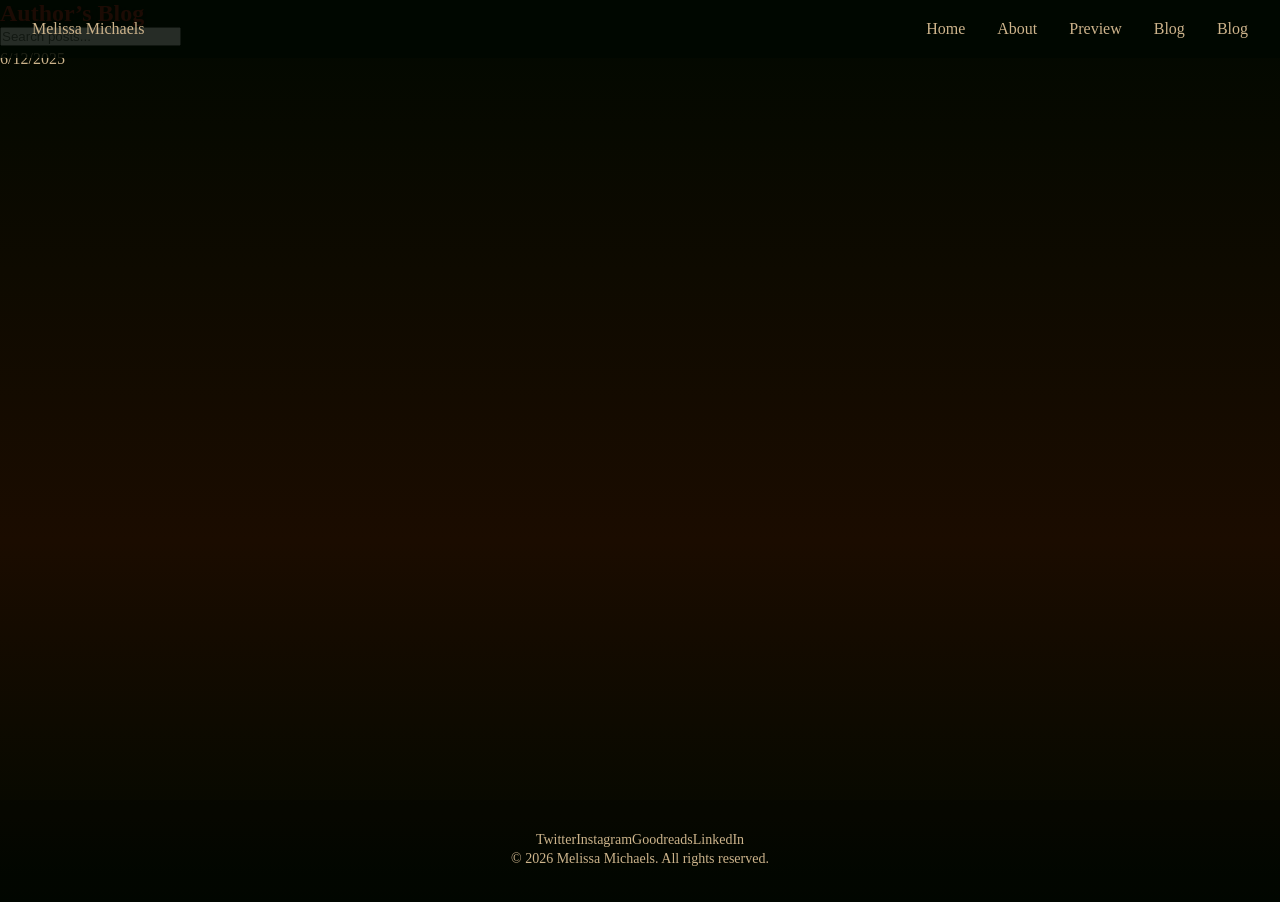
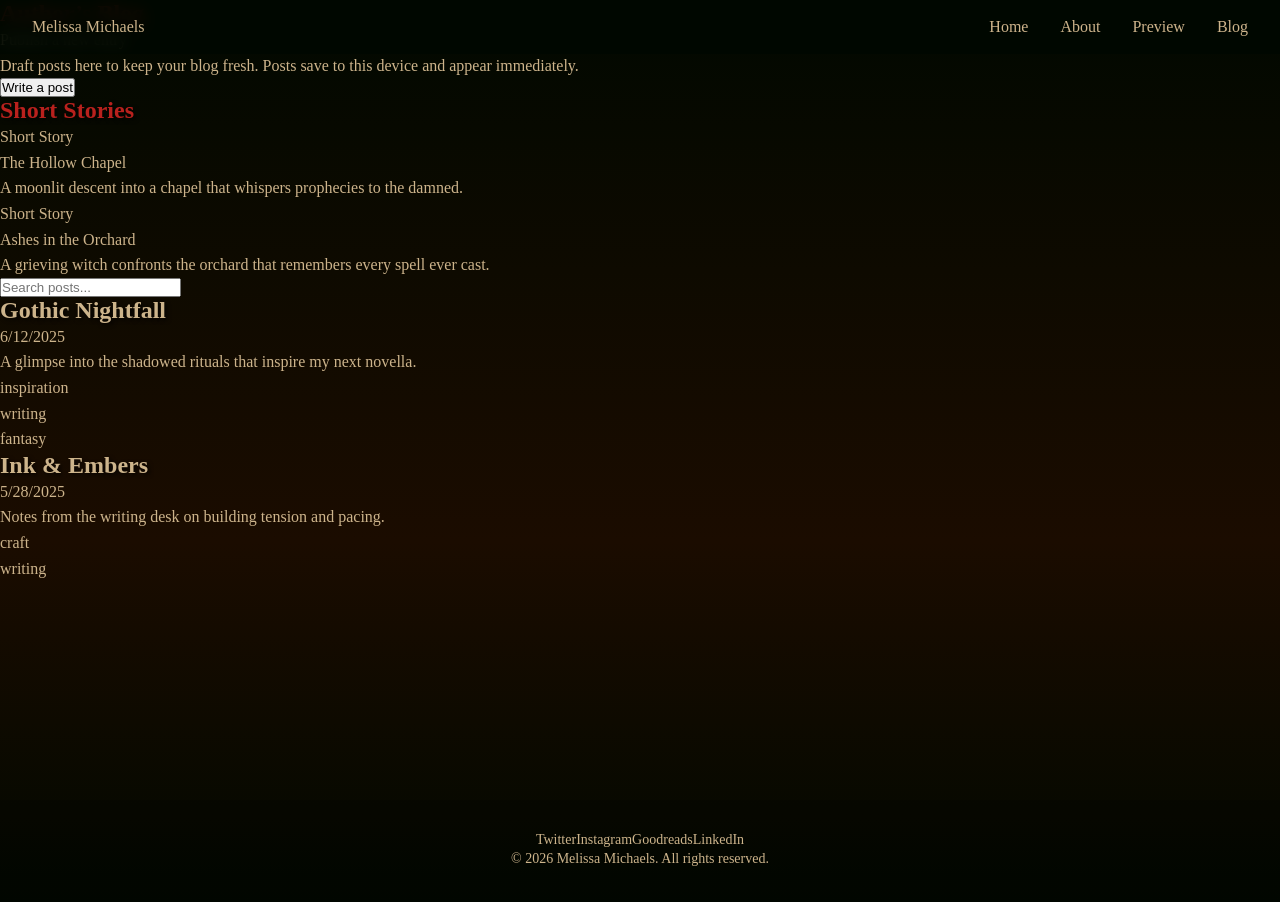
Before and after one commit to JVCarmich0959/author-website, a React (Vite) app: page /blog in a window 1280 px wide. Built offline with nearby package versions, Linux system fonts and the light colour scheme.

Commit message:
Add blog publishing tools and short stories

```diff
--- a/src/components/blog/BlogPage.jsx
+++ b/src/components/blog/BlogPage.jsx
@@ -4,6 +4,7 @@ import PostPreview from './PostPreview';
 import SearchBar from '../utility/SearchBar';
 import Pagination from '../utility/Pagination';
 import posts from "../../data/posts.js";
+import shortStories from "../../data/shortStories.js";
 import { debounce } from 'lodash';
 
 export default function AuthorBlogPage() {
@@ -11,7 +12,27 @@ export default function AuthorBlogPage() {
   const [page, setPage] = useState(1);
   const [isLoading, setIsLoading] = useState(false);
   const [error, setError] = useState(null);
+  const [localPosts, setLocalPosts] = useState([]);
+  const [showForm, setShowForm] = useState(false);
+  const [formState, setFormState] = useState({
+    title: '',
+    summary: '',
+    body: '',
+    tags: '',
+    featuredImage: '',
+  });
   const perPage = 6;
+
+  useEffect(() => {
+    const stored = window.localStorage.getItem('authorBlogPosts');
+    if (stored) {
+      try {
+        setLocalPosts(JSON.parse(stored));
+      } catch (err) {
+        console.error('Failed to parse local blog posts', err);
+      }
+    }
+  }, []);
 
   // Debounce search input to prevent excessive filtering
   const debouncedSetSearch = useMemo(
@@ -29,10 +50,15 @@ export default function AuthorBlogPage() {
     };
   }, [debouncedSetSearch]);
 
+  const allPosts = useMemo(
+    () => [...localPosts, ...posts],
+    [localPosts]
+  );
+
   const filtered = useMemo(() => {
     setIsLoading(true);
     try {
-      const result = posts.filter((post) =>
+      const result = allPosts.filter((post) =>
         post.title?.toLowerCase().includes(search.toLowerCase()) ||
         post.summary?.toLowerCase().includes(search.toLowerCase()) ||
         (post.tags || []).some(tag =>
@@ -46,7 +72,7 @@ export default function AuthorBlogPage() {
       setIsLoading(false);
       return [];
     }
-  }, [search]);
+  }, [allPosts, search]);
 
   const paginated = useMemo(() => {
     const start = (page - 1) * perPage;
@@ -55,11 +81,150 @@ export default function AuthorBlogPage() {
 
   const totalPages = Math.ceil(filtered.length / perPage);
 
+  const handleFormChange = (event) => {
+    const { name, value } = event.target;
+    setFormState((prev) => ({ ...prev, [name]: value }));
+  };
+
+  const handleSubmit = (event) => {
+    event.preventDefault();
+    const trimmedTitle = formState.title.trim();
+    const trimmedBody = formState.body.trim();
+
+    if (!trimmedTitle || !trimmedBody) {
+      setError('Please provide a title and body before publishing.');
+      return;
+    }
+
+    const slugBase = trimmedTitle
+      .toLowerCase()
+      .replace(/[^a-z0-9]+/g, '-')
+      .replace(/(^-|-$)/g, '');
+
+    const newPost = {
+      slug: `${slugBase}-${Date.now()}`,
+      title: trimmedTitle,
+      summary: formState.summary.trim(),
+      excerpt: formState.summary.trim(),
+      body: trimmedBody,
+      tags: formState.tags
+        .split(',')
+        .map((tag) => tag.trim())
+        .filter(Boolean),
+      featuredImage: formState.featuredImage.trim(),
+      date: new Date().toISOString(),
+      author: 'Melissa Michaels',
+    };
+
+    const updatedPosts = [newPost, ...localPosts];
+    setLocalPosts(updatedPosts);
+    window.localStorage.setItem('authorBlogPosts', JSON.stringify(updatedPosts));
+    setFormState({ title: '', summary: '', body: '', tags: '', featuredImage: '' });
+    setShowForm(false);
+    setError(null);
+    setPage(1);
+  };
+
   return (
     <section className="max-w-5xl mx-auto px-4 py-10" aria-labelledby="blog-title">
       <h1 id="blog-title" className="text-4xl font-bold mb-6 text-gray-900">
         Author’s Blog
       </h1>
+      <div className="bg-stone-950/90 border border-amber-200/20 text-amber-100 rounded-2xl p-6 mb-10 shadow-lg">
+        <div className="flex flex-col gap-4 md:flex-row md:items-center md:justify-between">
+          <div>
+            <p className="text-lg font-semibold">Publish a new entry</p>
+            <p className="text-sm text-amber-200/80">
+              Draft posts here to keep your blog fresh. Posts save to this device and appear immediately.
+            </p>
+          </div>
+          <button
+            type="button"
+            onClick={() => setShowForm((prev) => !prev)}
+            className="px-4 py-2 rounded-lg bg-amber-200 text-stone-900 font-semibold hover:bg-amber-300 transition-colors"
+          >
+            {showForm ? 'Hide form' : 'Write a post'}
+          </button>
+        </div>
+        {showForm && (
+          <form onSubmit={handleSubmit} className="mt-6 grid gap-4">
+            <label className="grid gap-2 text-sm">
+              Title
+              <input
+                name="title"
+                value={formState.title}
+                onChange={handleFormChange}
+                className="rounded-lg border border-amber-200/30 bg-stone-900/80 px-3 py-2 text-amber-100"
+                required
+              />
+            </label>
+            <label className="grid gap-2 text-sm">
+              Summary
+              <input
+                name="summary"
+                value={formState.summary}
+                onChange={handleFormChange}
+                className="rounded-lg border border-amber-200/30 bg-stone-900/80 px-3 py-2 text-amber-100"
+                placeholder="Short teaser for the post."
+              />
+            </label>
+            <label className="grid gap-2 text-sm">
+              Body (Markdown supported)
+              <textarea
+                name="body"
+                value={formState.body}
+                onChange={handleFormChange}
+                className="min-h-[140px] rounded-lg border border-amber-200/30 bg-stone-900/80 px-3 py-2 text-amber-100"
+                required
+              />
+            </label>
+            <label className="grid gap-2 text-sm">
+              Tags (comma separated)
+              <input
+                name="tags"
+                value={formState.tags}
+                onChange={handleFormChange}
+                className="rounded-lg border border-amber-200/30 bg-stone-900/80 px-3 py-2 text-amber-100"
+                placeholder="fantasy, writing, events"
+              />
+            </label>
+            <label className="grid gap-2 text-sm">
+              Featured image URL
+              <input
+                name="featuredImage"
+                value={formState.featuredImage}
+                onChange={handleFormChange}
+                className="rounded-lg border border-amber-200/30 bg-stone-900/80 px-3 py-2 text-amber-100"
+                placeholder="https://..."
+              />
+            </label>
+            <button
+              type="submit"
+              className="w-full md:w-auto px-5 py-2 rounded-lg bg-red-700 text-white font-semibold hover:bg-red-800 transition-colors"
+            >
+              Publish post
+            </button>
+          </form>
+        )}
+      </div>
+      <div className="mb-10">
+        <h2 className="text-2xl font-semibold text-gray-900 mb-4">Short Stories</h2>
+        <div className="grid gap-4 md:grid-cols-2">
+          {shortStories.map((story) => (
+            <a
+              key={story.title}
+              href={story.url}
+              className="group block rounded-2xl border border-gray-200 bg-white p-5 shadow-md transition hover:-translate-y-1 hover:shadow-lg"
+              target="_blank"
+              rel="noreferrer"
+            >
+              <p className="text-sm text-gray-500">{story.type}</p>
+              <p className="text-lg font-semibold text-gray-900 group-hover:text-red-700">{story.title}</p>
+              <p className="text-sm text-gray-600 mt-2">{story.description}</p>
+            </a>
+          ))}
+        </div>
+      </div>
       <SearchBar
         value={search}
         onChange={(e) => debouncedSetSearch(e.target.value)}
--- a/src/components/hero/Nav.jsx
+++ b/src/components/hero/Nav.jsx
@@ -8,7 +8,6 @@ const sections = [
   { id: "home", label: "Home" },
   { id: "about", label: "About" },
   { id: "services", label: "Preview" },
-  {id: "blog", label: "Blog", isRoute: true }, //Added blog section with route flag
 ];
 
 export default function Nav() {
@@ -77,7 +76,7 @@ export default function Nav() {
       const element = document.getElementById(section.id);
       if (element) {
         const { offsetTop, offsetHeight } = element;
-        if (scrollPosition >= offsetTop && scrollPosition < offsetPosition + offsetHeight) {
+        if (scrollPosition >= offsetTop && scrollPosition < offsetTop + offsetHeight) {
           setActiveSection(section.id);
           break;
         }
--- a/src/components/hero/hero.css
+++ b/src/components/hero/hero.css
@@ -26,7 +26,7 @@
   flex-direction: column;
   font-family: "Cinzel Decorative", serif;
   color: var(--antique-gold);
-  padding-top: 4rem; /* ensures Hero sits below nav */
+  padding-top: clamp(3.5rem, 6vw, 5rem); /* ensures Hero sits below nav */
 }
 
 .bg {
@@ -41,7 +41,7 @@
   display: flex;
   flex-direction: column;
   justify-content: space-between;
-  padding: 2rem;
+  padding: clamp(1.25rem, 3vw, 2rem);
 }
 .hSection.left { align-items: flex-start; }
 .hSection.right { align-items: flex-end; }
@@ -154,6 +154,7 @@
   z-index: 2;
   pointer-events: none;
   text-align: center;
+  max-width: min(90vw, 720px);
 }
 
 /* Responsive Design */
@@ -166,6 +167,37 @@
   .hSection { align-items: center; text-align: center; }
   .follow, .certificate { display: none; }
   .awards { width: 80%; }
+}
+
+@media (max-width: 768px) {
+  .hTitle {
+    margin-top: 1.5rem;
+  }
+}
+
+@media (max-width: 640px) {
+  .hero {
+    padding-top: 4rem;
+  }
+
+  .nav__logo {
+    font-size: 0.95rem;
+    letter-spacing: 0.02em;
+  }
+
+  .hTitle {
+    font-size: clamp(1.8rem, 7vw, 2.6rem);
+  }
+
+  .awards {
+    width: 100%;
+  }
+}
+
+@media (max-width: 480px) {
+  .nav__links {
+    gap: 1rem;
+  }
 }
 
 /* Visually hides text but keeps it screen reader accessible */
@@ -185,11 +217,13 @@
 .nav {
   position: fixed;
   inset: 0 0 auto 0;
-  padding: 1rem 2rem;
+  padding: 0.9rem clamp(1rem, 4vw, 2rem);
   display: flex;
   align-items: center;
   justify-content: space-between;
   background: rgba(1,8,0,0.85);
+  backdrop-filter: blur(8px);
+  -webkit-backdrop-filter: blur(8px);
   z-index: 100;
 }
 
@@ -202,7 +236,8 @@
 .nav__links {
   list-style: none;
   display: flex;
-  gap: 2rem;
+  gap: clamp(1rem, 3vw, 2rem);
+  align-items: center;
 }
 
 .nav__links li {
--- a/src/data/posts.js
+++ b/src/data/posts.js
@@ -1,10 +1,24 @@
 export default [
-    {
-        id: '',
-        title: '',
-        summary: '',
-        date: '2025-06-12',
-        author: 'Melissa Michaels'
-    },
-
-]
+  {
+    slug: 'gothic-nightfall',
+    title: 'Gothic Nightfall',
+    summary: 'A glimpse into the shadowed rituals that inspire my next novella.',
+    excerpt: 'A glimpse into the shadowed rituals that inspire my next novella.',
+    date: '2025-06-12',
+    author: 'Melissa Michaels',
+    tags: ['inspiration', 'writing', 'fantasy'],
+    featuredImage: 'https://images.unsplash.com/photo-1500530855697-b586d89ba3ee?auto=format&fit=crop&w=1200&q=80',
+    body: `The moonlight pooled in the chapel like spilled ink.\n\nTonight I want to share the atmospheric rituals that have been fueling my latest work: candlelit walks, midnight playlists, and the stories whispered by the forest.\n\n## What I'm drafting\n\n- A fallen priestess who trades memories for power.\n- A town that never sees dawn.\n- A relic that refuses to stay buried.`,
+  },
+  {
+    slug: 'ink-and-embers',
+    title: 'Ink & Embers',
+    summary: 'Notes from the writing desk on building tension and pacing.',
+    excerpt: 'Notes from the writing desk on building tension and pacing.',
+    date: '2025-05-28',
+    author: 'Melissa Michaels',
+    tags: ['craft', 'writing'],
+    featuredImage: 'https://images.unsplash.com/photo-1500530855697-b586d89ba3ee?auto=format&fit=crop&w=1200&q=80',
+    body: `When a scene slows down, I return to three anchors: breath, sensory detail, and urgency.\n\n### Breathing space\n\nGive each paragraph a pulse. A moment to inhale before the tension tightens again.\n\n### Sensory detail\n\nLet readers feel the chill, the grit, the scent of old stone.\n\n### Urgency\n\nEvery scene should ask a question that begs to be answered.`,
+  },
+];
--- /dev/null
+++ b/src/data/shortStories.js
@@ -0,0 +1,14 @@
+export default [
+  {
+    title: "The Hollow Chapel",
+    description: "A moonlit descent into a chapel that whispers prophecies to the damned.",
+    url: "https://example.com/short-stories/the-hollow-chapel",
+    type: "Short Story",
+  },
+  {
+    title: "Ashes in the Orchard",
+    description: "A grieving witch confronts the orchard that remembers every spell ever cast.",
+    url: "https://example.com/short-stories/ashes-in-the-orchard",
+    type: "Short Story",
+  },
+];
```
Also changed, not shown: src/index.css (+13 -0 lines).
